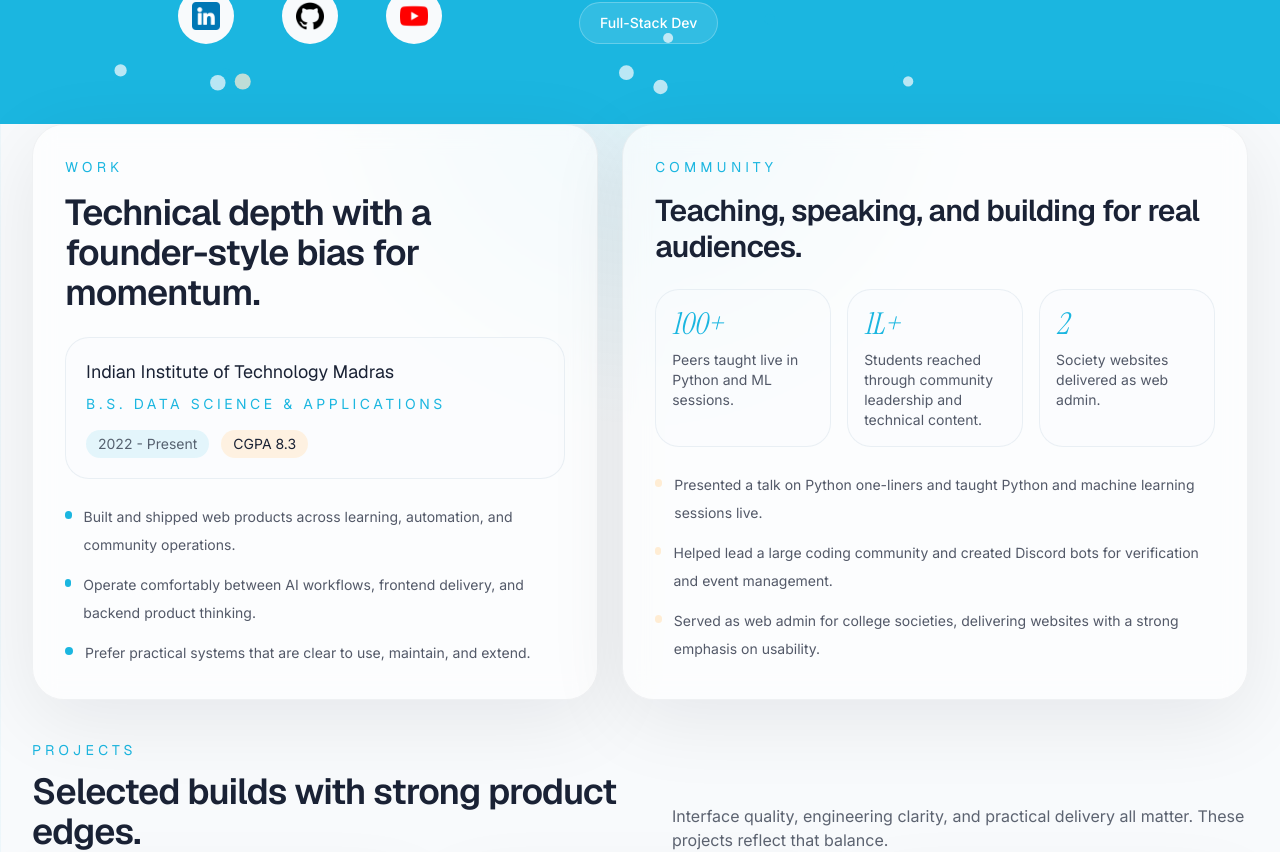
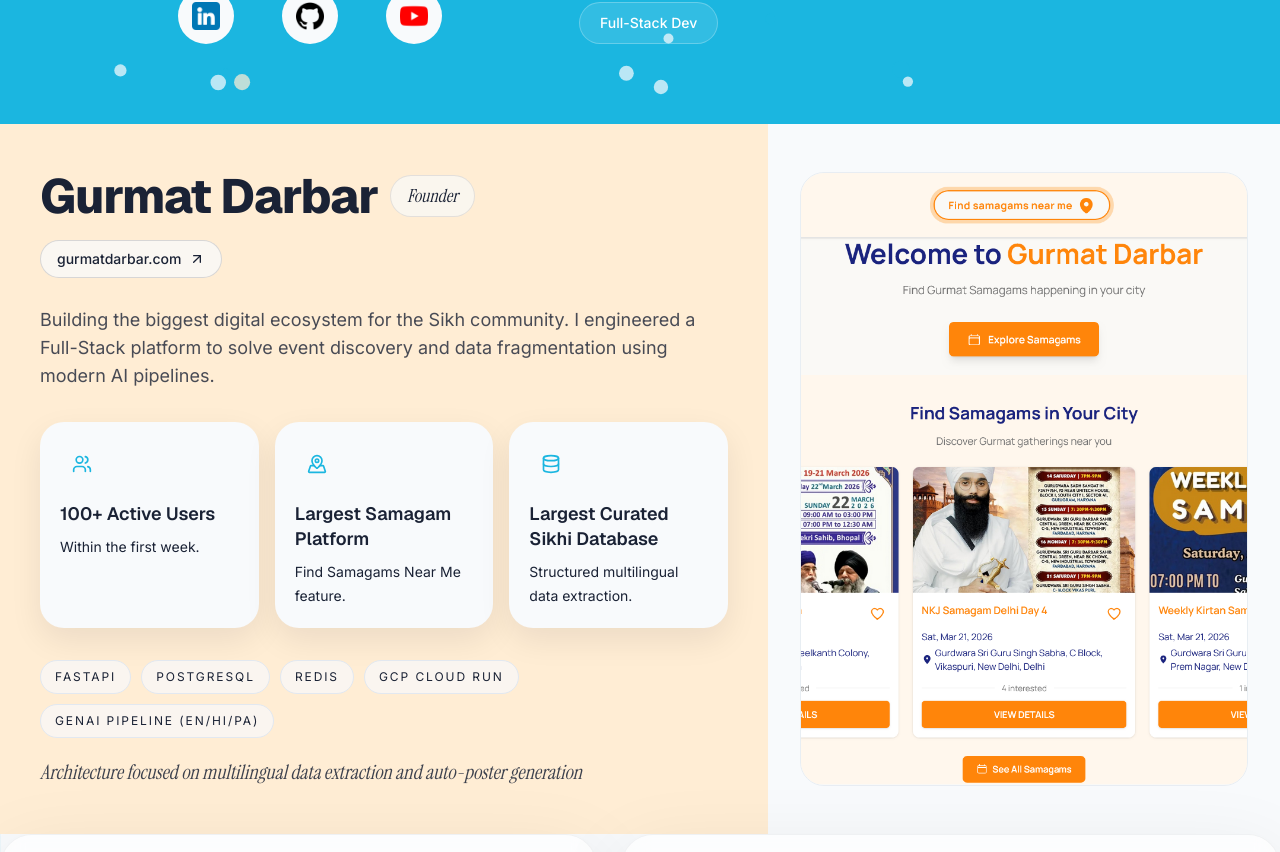
Before and after one commit to Param302/portfolio, a Next.js app in the folder portfolio/: page / in a window 1280 px wide. Shown: the part 1520-2372 px from the top of the page. Built offline with nearby package versions, Linux system fonts and the light colour scheme.

Commit message:
feat(work): add gurmat darbar section

```diff
--- /dev/null
+++ b/portfolio/src/app/components/GurmatDarbarSpotlight.js
@@ -0,0 +1,116 @@
+import {
+  ArrowUpRight,
+  Database,
+  MapPinned,
+  Users,
+} from "lucide-react";
+import Image from "next/image";
+
+const stats = [
+  {
+    title: "100+ Active Users",
+    detail: "Within the first week.",
+    icon: Users,
+  },
+  {
+    title: "Largest Samagam Platform",
+    detail: "Find Samagams Near Me feature.",
+    icon: MapPinned,
+  },
+  {
+    title: "Largest Curated Sikhi Database",
+    detail: "Structured multilingual data extraction.",
+    icon: Database,
+  },
+];
+
+const techStack = [
+  "FastAPI",
+  "PostgreSQL",
+  "Redis",
+  "GCP Cloud Run",
+  "GenAI Pipeline (EN/HI/PA)",
+];
+
+export default function GurmatDarbarSpotlight() {
+  return (
+    <section className="w-screen">
+      <div className="grid lg:grid-cols-[6fr_4fr]">
+        <div className="bg-papaya-whip px-6 py-8 text-prussian-blue sm:px-8 sm:py-10 lg:px-10 lg:py-12 dark:bg-[#352a21] dark:text-papaya-whip">
+          <div className="flex flex-wrap items-center gap-3">
+            <h2 className="font-heading text-3xl font-extrabold tracking-tight sm:text-4xl lg:text-5xl">
+              Gurmat Darbar
+            </h2>
+            <span className="rounded-full border border-prussian-blue/10 bg-bright-snow/65 px-4 py-1.5 font-accent text-lg italic text-prussian-blue dark:border-papaya-whip/15 dark:bg-prussian-blue dark:text-papaya-whip">
+              Founder
+            </span>
+          </div>
+
+          <div className="mt-5">
+            <a
+              href="https://gurmatdarbar.com"
+              target="_blank"
+              rel="noopener noreferrer"
+              className="inline-flex items-center gap-2 rounded-full border border-prussian-blue/15 bg-bright-snow/75 px-4 py-2 font-description text-sm font-medium text-prussian-blue transition hover:-translate-y-0.5 hover:border-sky-surge hover:text-sky-surge dark:border-papaya-whip/20 dark:bg-prussian-blue dark:text-papaya-whip dark:hover:border-sky-surge dark:hover:text-sky-surge"
+            >
+              gurmatdarbar.com
+              <ArrowUpRight className="h-4 w-4" />
+            </a>
+          </div>
+
+          <p className="mt-7 max-w-3xl font-description text-base leading-8 text-prussian-blue/80 dark:text-papaya-whip/84 sm:text-lg">
+            Building the biggest digital ecosystem for the Sikh community. I engineered a Full-Stack platform to solve event discovery and data fragmentation using modern AI pipelines.
+          </p>
+
+          <div className="mt-8 grid gap-4 md:grid-cols-3">
+            {stats.map((stat) => {
+              const Icon = stat.icon;
+
+              return (
+                <article
+                  key={stat.title}
+                  className="rounded-[1.5rem] bg-bright-snow p-5 text-prussian-blue shadow-[0_12px_32px_rgba(11,15,25,0.08)] dark:bg-prussian-blue dark:text-papaya-whip"
+                >
+                  <div className="inline-flex h-11 w-11 items-center justify-center rounded-2xl bg-sky-surge/12 text-sky-surge dark:bg-papaya-whip/10 dark:text-papaya-whip">
+                    <Icon className="h-5 w-5" />
+                  </div>
+                  <p className="mt-4 font-heading text-lg font-semibold leading-snug">
+                    {stat.title}
+                  </p>
+                  <p className="mt-2 font-description text-sm leading-6 text-prussian-blue/72 dark:text-papaya-whip/72">
+                    {stat.detail}
+                  </p>
+                </article>
+              );
+            })}
+          </div>
+
+          <div className="mt-8 flex flex-wrap gap-2.5">
+            {techStack.map((chip) => (
+              <span
+                key={chip}
+                className="rounded-full border border-prussian-blue/12 bg-bright-snow/70 px-3.5 py-2 font-description text-xs uppercase tracking-[0.16em] text-prussian-blue dark:border-papaya-whip/15 dark:bg-prussian-blue dark:text-papaya-whip"
+              >
+                {chip}
+              </span>
+            ))}
+          </div>
+
+          <p className="mt-5 font-accent text-xl italic text-prussian-blue/85 dark:text-papaya-whip/85">
+            Architecture focused on multilingual data extraction and auto-poster generation
+          </p>
+        </div>
+
+        <div className="bg-bright-snow px-6 py-8 sm:px-8 sm:py-10 lg:px-8 lg:py-12 dark:bg-ink-black">
+          <Image
+            src="/gurmatdarbar.png"
+            alt="Gurmat Darbar platform preview"
+            width={800}
+            height={1000}
+            className="h-full w-full rounded-[1.5rem] border border-alice-blue/70 object-cover dark:border-alice-blue/10"
+          />
+        </div>
+      </div>
+    </section>
+  );
+}
--- a/portfolio/src/app/page.js
+++ b/portfolio/src/app/page.js
@@ -1,5 +1,6 @@
 import About from "@/app/components/About";
 import Contact from "@/app/components/Contact";
+import GurmatDarbarSpotlight from "@/app/components/GurmatDarbarSpotlight";
 import HeroSection from "@/app/components/HeroSection";
 import Navbar from "@/app/components/Navbar";
 import Projects from "@/app/components/Projects";
@@ -7,15 +8,14 @@
 
 export default function Home() {
   return (
-    <>
+    <main>
       <Navbar />
       <HeroSection />
       <About />
-      <main className="mx-auto flex w-full max-w-7xl flex-col gap-10 px-4 pb-32 sm:px-6 sm:pb-20 lg:px-8">
-        <Work />
-        <Projects />
-        <Contact />
-      </main>
-    </>
+      <GurmatDarbarSpotlight />
+      <Work />
+      <Projects />
+      <Contact />
+    </main>
   );
 }
```
Also changed, not shown: portfolio/public/gurmatdarbar.png (added), 1 other file (tests, documents, lock files or other folders).
